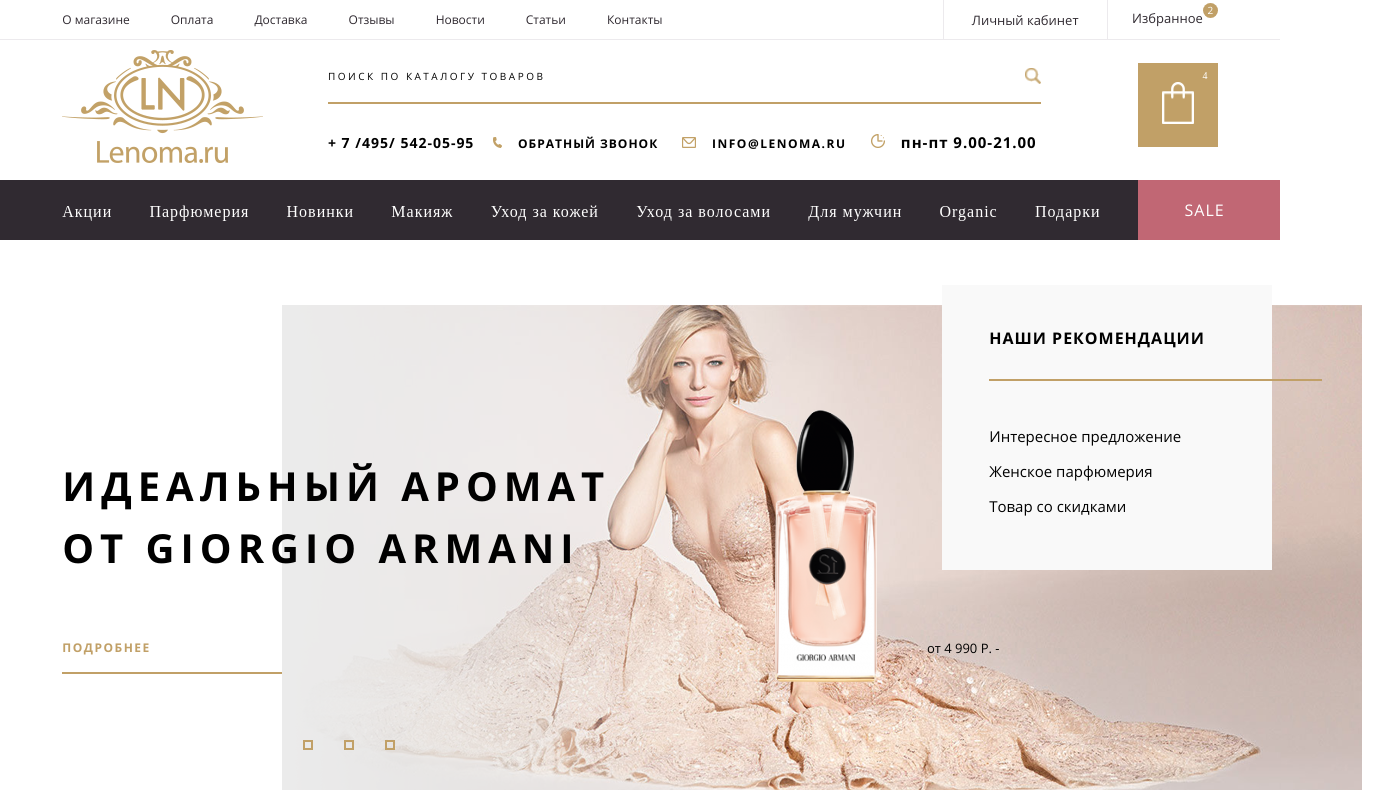
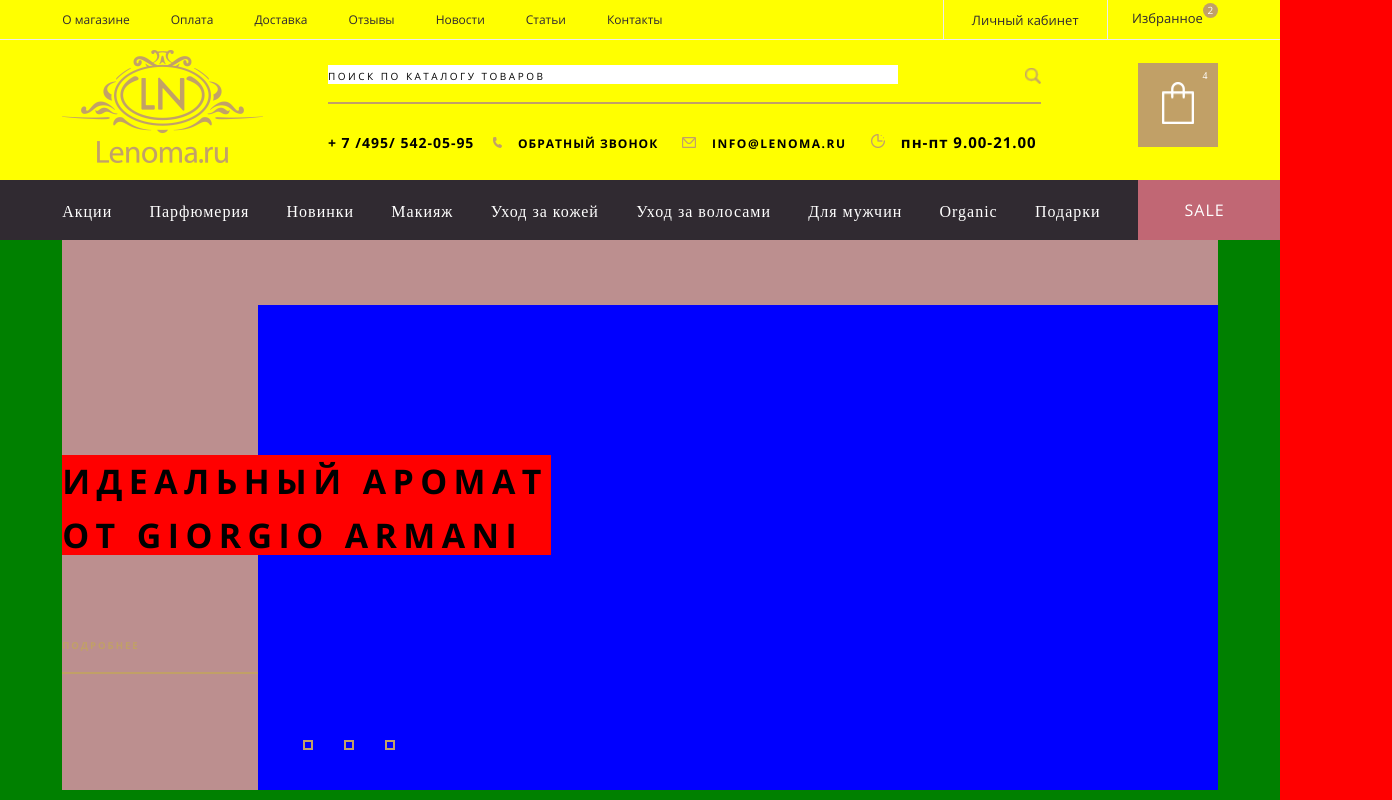
Before and after one commit to RaulMalinin/Lenoma, a plain HTML site: page index.html in a window 1280 px wide. Shown: the top 800 px of the page, 1392 px wide, since content can reach past the window. Drawn offline with Linux system fonts and the light colour scheme.

Commit message:
Правки1

```diff
--- a/index.html
+++ b/index.html
@@ -2,10 +2,11 @@
  <html>
     <head>
         <meta charset="utf-8">
-        <meta http-equiv="X-UA-Compatible" content="IE=edge">
+        <!--<meta http-equiv="X-UA-Compatible" content="IE=edge">-->
         <title>Lenoma</title>
-        <meta name="description" content="">
+        <!--<meta name="description" content="">-->
         <meta name="viewport" content="width=device-width, initial-scale=1">
+        <!--<meta name="viewport" content="width=device-width">-->
         <link rel="stylesheet" href="style.css">
     </head>
     <body>
@@ -246,14 +247,14 @@
                     <div class="slider__title">ИДЕАЛЬНЫЙ АРОМАТ ОТ GIORGIO ARMANI</div>
                     <div class="slider__more-detailed">ПОДРОБНЕЕ</div>
                     <div class="slider__preview">
-                        <a class="slider__preview-link" href="#">
+                        <!--<a class="slider__preview-link" href="#">
                             <img class="slider__preview-prod-image" src="img/slider-preview-image.png" alt="giorgio armani preview">
                         </a>
-                        <div class="slider__preview-price">от 4 990 Р. -</div>
+                        <div class="slider__preview-price">от 4 990 Р. -</div>-->
                     </div>
 
 
-                    <div class="slider__advice-wrap">
+                    <!--<div class="slider__advice-wrap">
                         <h3 class="advice__title">НАШИ РЕКОМЕНДАЦИИ</h3>
                         <ul class="advice__list">
                             <li class="advice__list-item">
@@ -266,7 +267,7 @@
                                 <a class="advice-link" href="#">Товар со скидками</a>
                             </li>
                         </ul>
-                    </div>
+                    </div>-->
 
                 </div> <!--slider-wrap-->
                 <div class="slider__pagination">
@@ -542,7 +543,7 @@
                     </div>
                     <div class="subtitle">ВСЕ БРЕНДЫ</div>
                     <div class="all-brends-list-wrap">
-                        <ul class="top-brends__list">
+                        <!--<ul class="top-brends__list">
                             <li class="top-brends__list-item">
                                 <a href="#">
                                     <img class="top-brends__logo" src="img/top-brends1-dolce.png" alt="dolce gabbana">
@@ -573,7 +574,7 @@
                                     <img class="top-brends__logo" src="img/top-brends6-burberri.png" alt="burberry">
                                 </a>
                             </li>
-                        </ul>
+                        </ul>-->
                         <div class="all-brends-wrap">
                         <ul class="all-brends__list1 all-brends__list">
                             <li class="all-brends__list1-item">
@@ -776,7 +777,7 @@
                             </div>
                             <a class="all-articles-link" href="#">СМОТРЕТЬ ВСЕ СТАТЬИ</a>
                         </div>
-                        <div class="news-block">
+                       <!-- <div class="news-block">
                             <div class="news-card-right news-card">
                                 <img class="news-card-right__img news-card__img" src="img/news-image1.png" alt="">
                                 <div class="news-card-right__text news-card__text">
@@ -815,7 +816,7 @@
                                 </div>
                             </div>
                             <a class="all-news-link" href="#">СМОТРЕТЬ ВСЕ НОВОСТИ</a>
-                        </div> <!--news-block-->
+                        </div>-->   <!--news-block-->
 
                     </div> <!--articles-news-wrap-->
                 </div> <!--articles-news-card main-card-->
@@ -910,7 +911,7 @@
                     <h4 class="contacts__title footer-content__title">подписаться на новости</h4>
                     <form class="subscription_-form">
                         <input class="subscription__email" type="email" placeholder="ВВЕДИТЕ EMAIL">
-                        <button class="subscription__btn" type="submit">подписаться</button>
+                        <!--<button class="subscription__btn" type="submit">подписаться</button>-->
                     </form>
 
                     <div class="subscription__join">
@@ -919,7 +920,7 @@
                                 <img src="img/footer-instagram-icon.png">
                             </a>
                         </div>
-                        <a class="subscription__join-link" href="#">ПРИСОЕДИНЯЙТЕСЬ К НАМ</a>
+                        <!--<a class="subscription__join-link" href="#">ПРИСОЕДИНЯЙТЕСЬ К НАМ</a>-->
                     </div>
                 </div>
 
--- a/style.css
+++ b/style.css
@@ -5,6 +5,7 @@
 * {
     margin: 0;
     padding: 0;
+    font-size: 16px;
 }
 
 input:focus, select:focus, textarea:focus, button:focus {
@@ -29,6 +30,10 @@ body {
     width: 100%;
     max-width: 1440px;
     margin: 0 auto;
+    display: flex;
+    flex-direction: column;
+    align-content: center;
+    background: red;
 }
 
 .header {
@@ -36,6 +41,7 @@ body {
     height: 240px;
     -webkit-box-sizing: border-box;
             box-sizing: border-box;
+            background: yellow;
 }
 
     .header-top {
@@ -522,12 +528,14 @@ body {
             box-sizing: border-box;
     padding-left: calc((70/1440)*100%);
     padding-right: calc((70/1440)*100%);
+    background: green;
 }
 
     .main__slider {
         width: 100%;
         height: 550px;
         position: relative;
+        background: aqua;
     }
 
         .slider-wrap {
@@ -547,33 +555,45 @@ body {
                 -ms-flex-pack: start;
                     justify-content: flex-start;
             position: relative;
+            background: rosybrown;
         }
 
             .slider__title {
-                width: 550px;
+                /*width: 550px;
+                height: 100px;*/
+                width: calc((550/1300)*100%);
                 height: 100px;
                 margin-top: 150px;
-                margin-right: -330px;
+                margin-right: calc((-330/1300)*100%);
                 font-family: 'OpenSans-Bold';
-                font-size: 40px;
+                /*font-size: 40px;
                 letter-spacing: 6px;
-                line-height: 62px;
+                line-height: 62px;*/
+                /*font-size: calc((250/100)*100%);*/
+                font-size: 2.65vw;
+                letter-spacing: 0.5vw;
+                line-height: 4.2vw;
                 z-index: 100;
+                background: red;
             }
 
             .slider__more-detailed {
-                width: 220px;
+                width: calc((220/1300)*100%);
                 height: 35px;
                 margin-top: 84px;
                 font-family: 'OpenSans-Bold';
-                font-size: 12px;
-                letter-spacing: 1.5px;
+                /*font-size: 12px;
+                letter-spacing: 1.5px;*/
+                font-size: 0.75vw;
+                letter-spacing: 0.15vw;
                 color: #c1a067;
                 border-bottom: 2px solid #c1a067;
             }
 
             .slider__preview {
-                width: 1080px;
+                /*width: 1080px;
+                height: 485px;*/
+                width: calc((1080/1300)*100%);
                 height: 485px;
                 display: -webkit-box;
                 display: -ms-flexbox;
@@ -584,8 +604,9 @@ body {
                 -webkit-box-align: center;
                     -ms-flex-align: center;
                         align-items: center;
-                background-image: url('./img/slider-background.png');
+                /*background-image: url('./img/slider-background.png');*/
                 background-size: cover;
+                background: blue;
             }
 
                 .slider__preview-link {
@@ -743,7 +764,8 @@ body {
             position: absolute;
             background: transparent;
             margin-top: 305px;
-            margin-left: 1295px;
+            margin-left: calc((1295/1300)*100%);
+            /*margin-left: 1295px;*/
             border: none;
         }
 
@@ -759,7 +781,8 @@ body {
             position: absolute;
             background: transparent;
             margin-top: 350px;
-            margin-left: 1295px;
+            margin-left: calc((1295/1300)*100%);
+            /*margin-left: 1295px;*/
             border: none;
         }
 
@@ -1067,6 +1090,7 @@ body {
                 -webkit-box-pack: justify;
                     -ms-flex-pack: justify;
                         justify-content: space-between;
+                        background: firebrick;
             }
 
                 .top-brends__list {
@@ -1084,7 +1108,7 @@ body {
                 }
 
                 .all-brends-wrap {
-                    width: 1020px;
+                    width: calc((1020/1300)*100%);/*1020px;*/
                     height: 200px;
                     display: -webkit-box;
                     display: -ms-flexbox;
@@ -1097,6 +1121,7 @@ body {
                         -ms-flex-pack: justify;
                             justify-content: space-between;
                     margin-left: 110px;
+                    background: yellow;
                 }
 
                     .all-brends__list {
```
